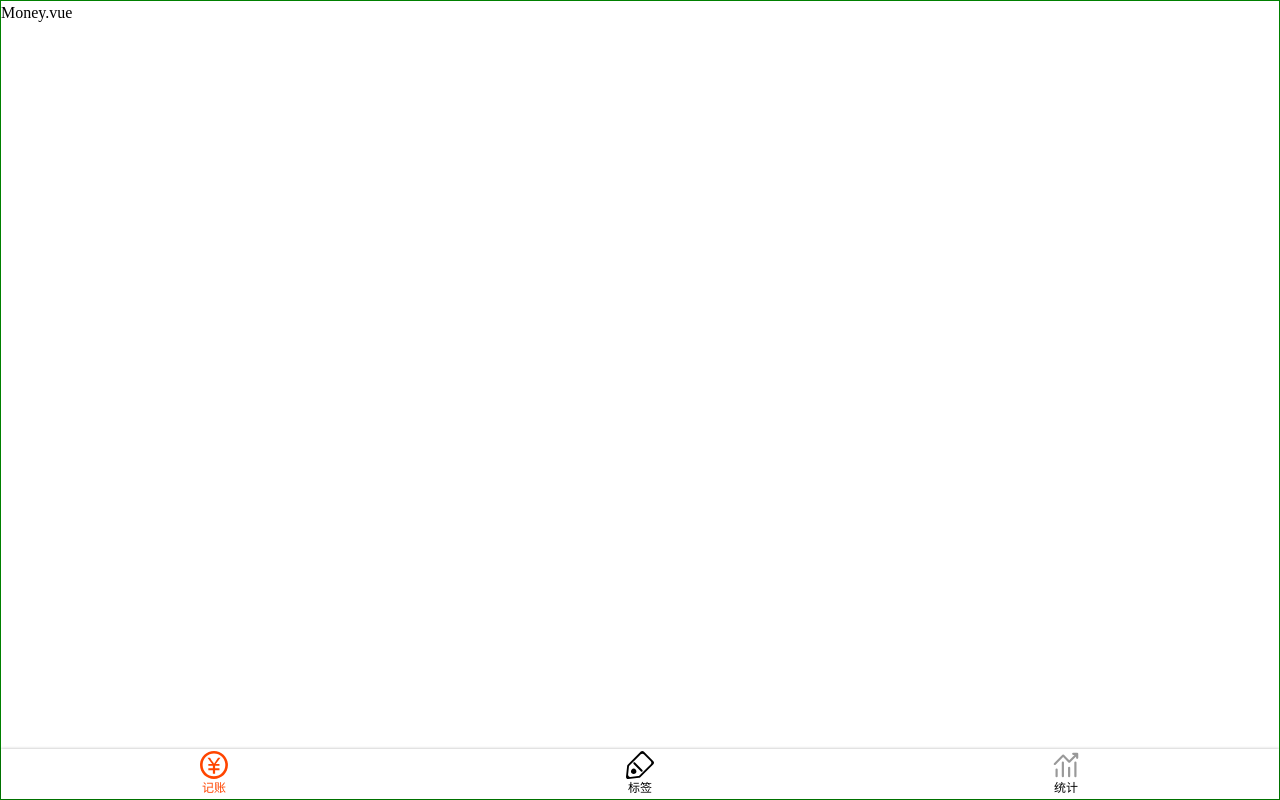
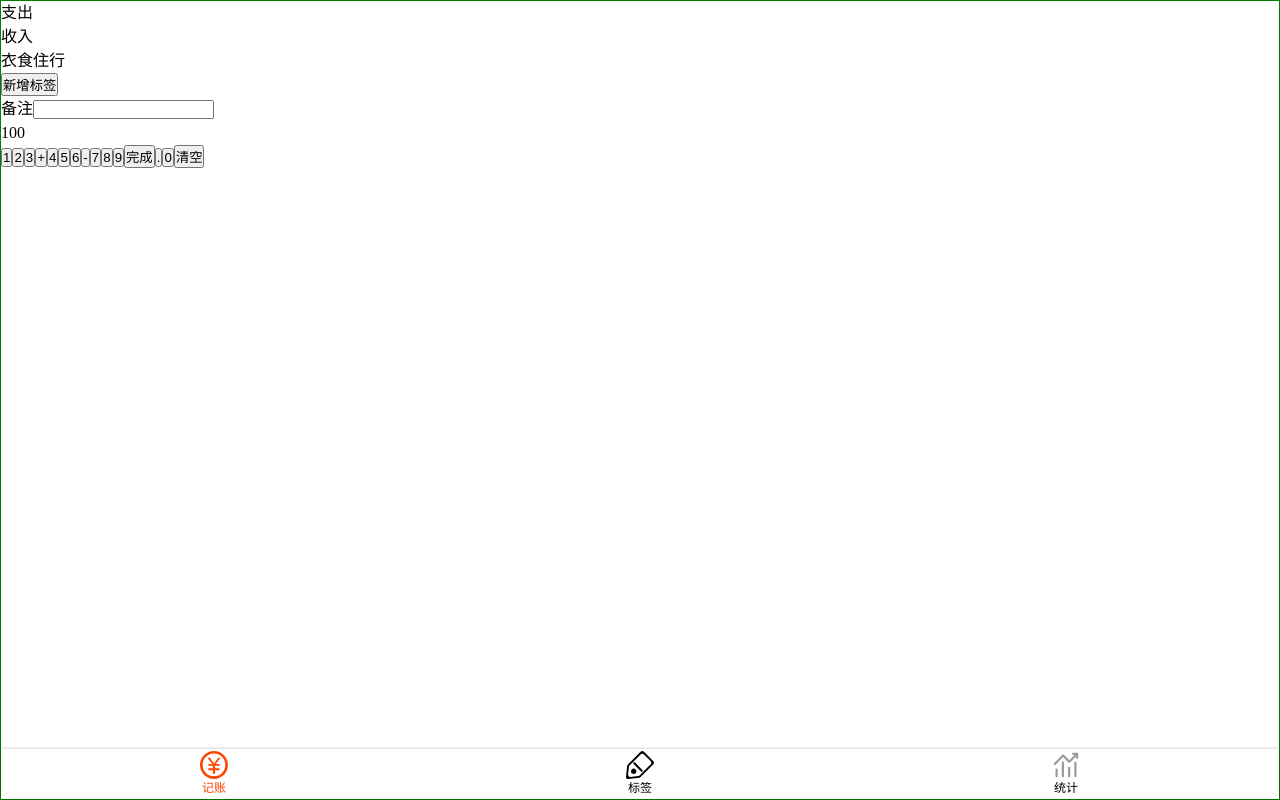
Before and after one commit to LvyHuang/account, a Vue app: page /#/money in a window 1280 px wide. Built offline with nearby package versions, Linux system fonts and the light colour scheme.

Commit message:
增加Money组件的标签

```diff
--- a/src/views/Money.vue
+++ b/src/views/Money.vue
@@ -1,6 +1,47 @@
 <template>
     <Layout>
-        Money.vue
+        <div>
+            <ul class="types">
+                <li class="selected">支出</li>
+                <li>收入</li>
+            </ul>
+        </div>
+        <div class="tags">
+            <ul class="current"></ul>
+                <span>衣</span>
+                <span>食</span>
+                <span>住</span>
+                <span>行</span>
+            <div class="new">
+                <button>新增标签</button>
+            </div>
+        </div>
+        <div>
+            <label class="notes">
+                <span class="name">备注</span>
+                <input type="text">
+            </label>
+        </div>
+        <div class="nubmerPad">
+            <div class="output">100</div>
+            <div class="buttons">
+                <button>1</button>
+                <button>2</button>
+                <button>3</button>
+                <button>+</button>
+                <button>4</button>
+                <button>5</button>
+                <button>6</button>
+                <button>-</button>
+                <button>7</button>
+                <button>8</button>
+                <button>9</button>
+                <button>完成</button>
+                <button>.</button>
+                <button>0</button>
+                <button>清空</button>
+            </div>
+        </div>
     </Layout>
 </template>
 
@@ -11,5 +52,4 @@
 </script>
 
 <style lang="scss" scoped>
-
 </style>
```
